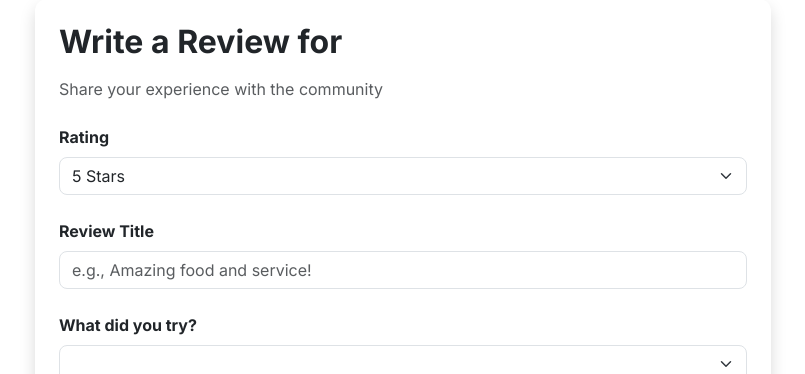
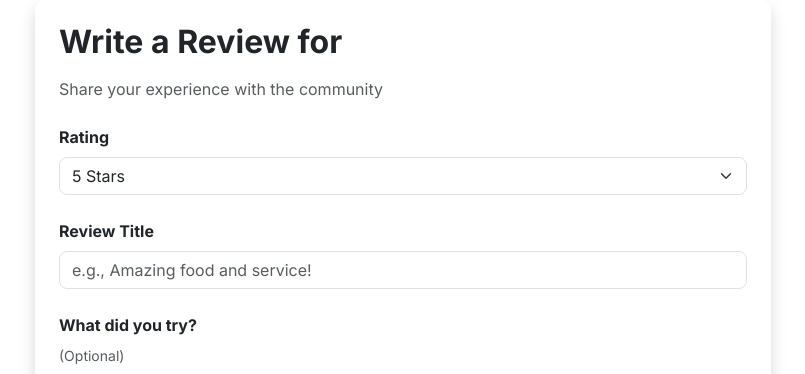
Before and after one commit to buzziyad-dev/FlaskWebInterface, a Flask app: template templates/add_review.html in a window 1280 px wide. Shown: the part 117-491 px from the top of the page, without its empty margins (237-1042 px from the left). Run offline with Flask 3, Linux system fonts and the light colour scheme; the template is opened without the code that fills it: values that come from a table or form of the project are taken from there, others are empty; some libraries are stand-ins or nearby versions.

Commit message:
Make the food category selection optional when adding a review
Update the ReviewForm to remove the DataRequired validator for food_category and modify the template to indicate it is optional.

Replit-Commit-Author: Agent
Replit-Commit-Session-Id: 78022650-b197-4b25-a08c-351b457456cb
Replit-Commit-Checkpoint-Type: full_checkpoint
Replit-Commit-Event-Id: 447359eb-0a41-4d55-b06b-0f192e49b38f
Replit-Commit-Screenshot-Url: https://storage.googleapis.com/screenshot-production-us-central1/cd58748b-bb1d-40c8-ab76-3e170f53750e/78022650-b197-4b25-a08c-351b457456cb/OQIUTv3

```diff
--- a/forms.py
+++ b/forms.py
@@ -27,7 +27,7 @@ class ReviewForm(FlaskForm):
     rating = SelectField('Rating', choices=[(5, '5 Stars'), (4, '4 Stars'), (3, '3 Stars'), (2, '2 Stars'), (1, '1 Star')], coerce=int, validators=[DataRequired()])
     title = StringField('Review Title', validators=[Length(max=100)])
     content = TextAreaField('Your Review', validators=[DataRequired(), Length(min=10, max=1000)])
-    food_category = SelectField('What did you try?', choices=[], validators=[DataRequired()])
+    food_category = SelectField('What did you try?', choices=[], render_kw={'data-placeholder': 'Optional - select a food category...'})
 
 class RestaurantForm(FlaskForm):
     name = StringField('Restaurant Name', validators=[DataRequired(), Length(max=100)])
--- a/templates/add_review.html
+++ b/templates/add_review.html
@@ -26,6 +26,7 @@
 
                         <div class="mb-4">
                             {{ form.food_category.label(class="form-label fw-bold") }}
+                            <small class="text-muted d-block mb-2">(Optional)</small>
                             {{ form.food_category(class="form-select") }}
                             {% if form.food_category.errors %}
                                 <div class="text-danger small mt-1">
```
Also changed, not shown: attached_assets/image_1764086865821.png (added).
